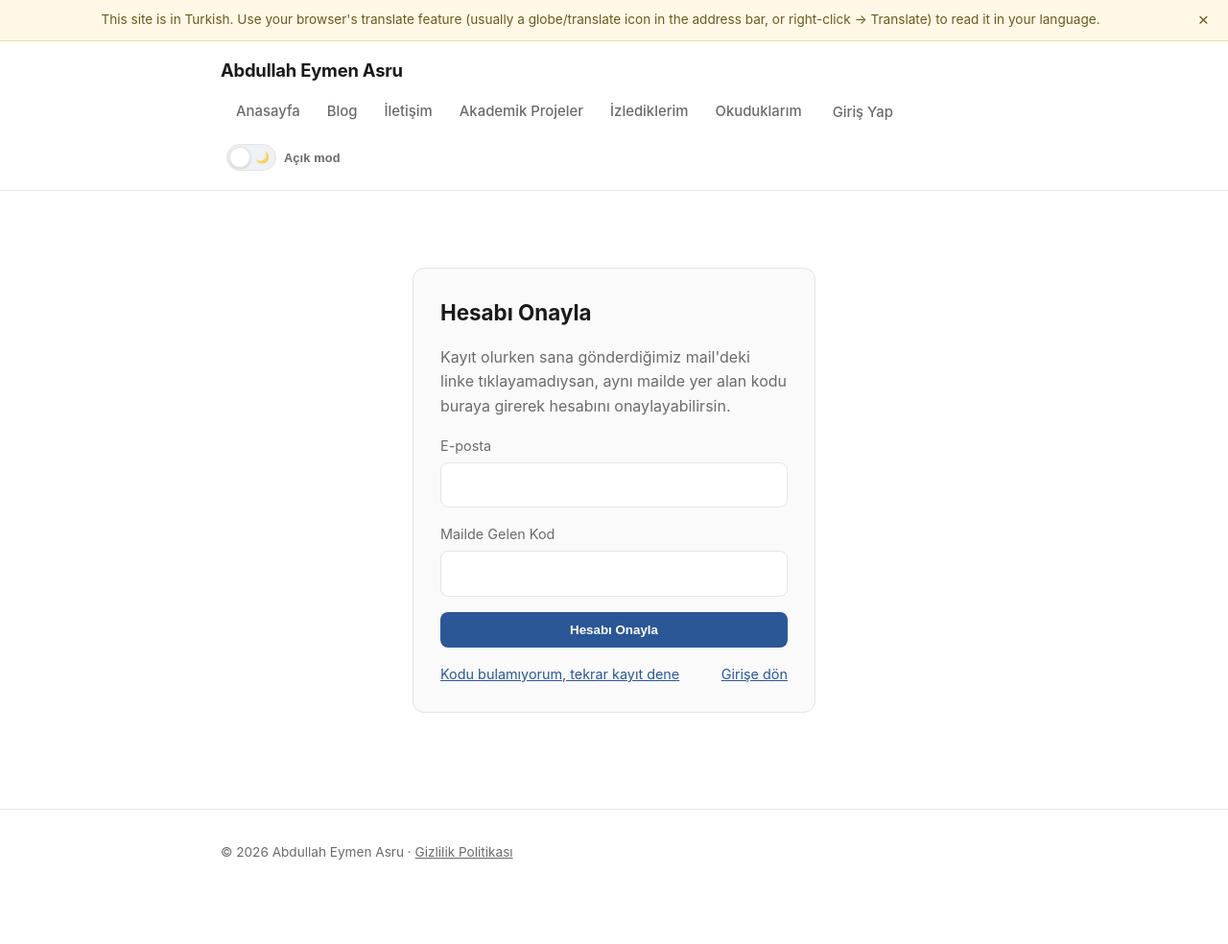
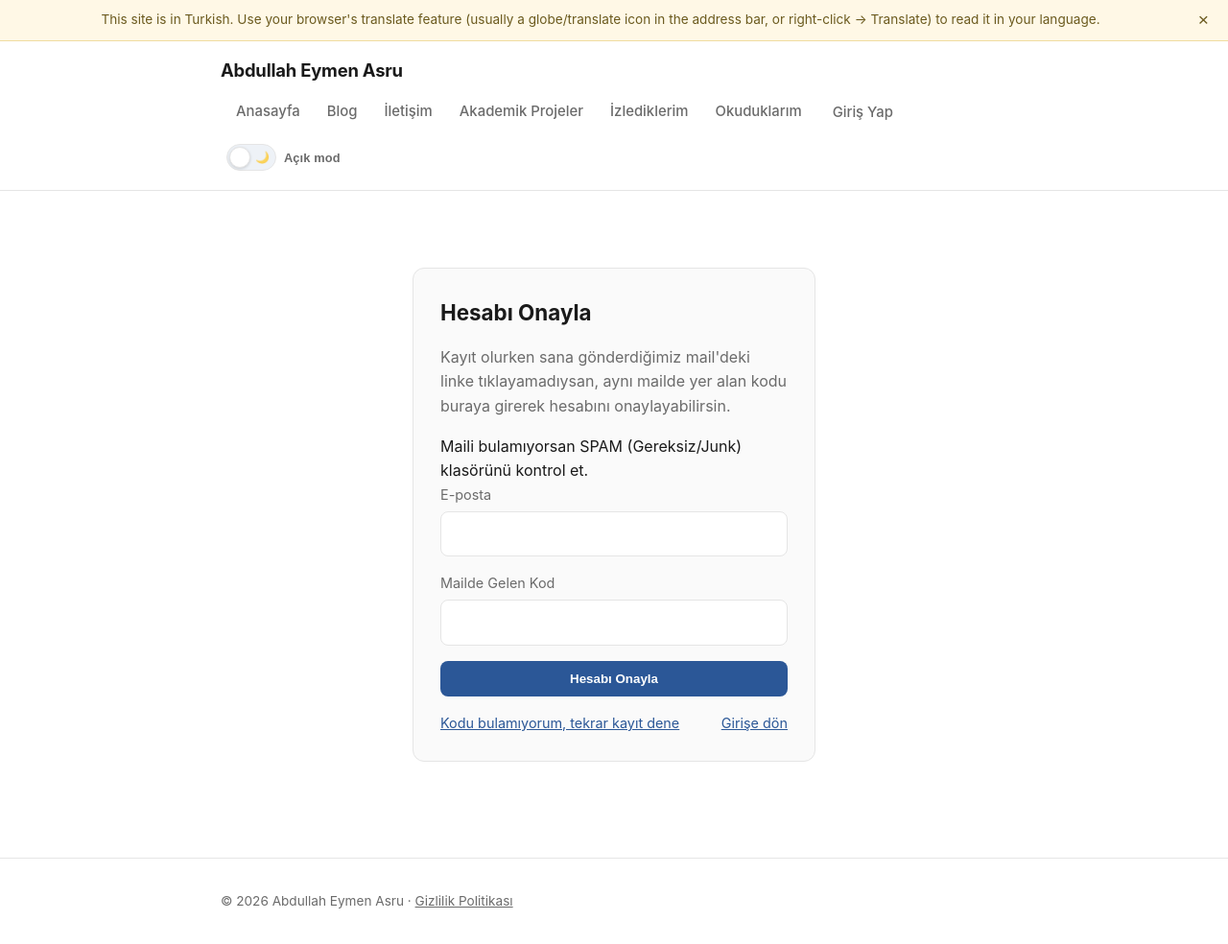
Before and after one commit to abdullah-eymen-asru/abdullah-eymen-asru.github.io, a Jekyll site: the page built from hesap/hesap-onayla.md, in a window 1280 px wide and 984 px high. Shown: the whole window at 96% size. Built offline with Jekyll 4.4.1, drawn with Linux system fonts in a browser that asks for light colours; a script that is not in the unit is left out.

Commit message:
Add spam notice for account confirmation
Added a notice to check the SPAM folder for the confirmation email.

```diff
--- a/hesap/hesap-onayla.md
+++ b/hesap/hesap-onayla.md
@@ -11,6 +11,7 @@ permalink: "/hesap/hesap-onayla.html"
   <h1>Hesabı Onayla</h1>
   <p class="muted">Kayıt olurken sana gönderdiğimiz mail'deki linke tıklayamadıysan, aynı mailde yer alan kodu buraya girerek hesabını onaylayabilirsin.</p>
   <div id="auth-message" class="auth-message" hidden></div>
+  <div id="auth-spam-notice" class="auth-spam-notice">Maili bulamıyorsan SPAM (Gereksiz/Junk) klasörünü kontrol et.</div>
 
   <form id="hesap-onayla-form" novalidate>
     <div class="form-field">
```
